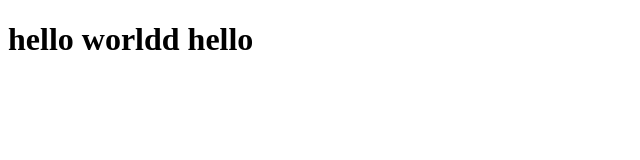
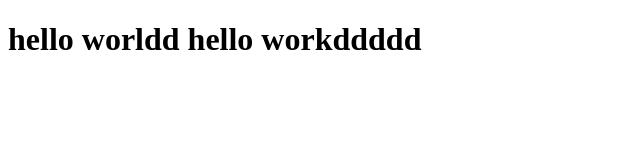
Before and after one commit to Rishav00123/test, a plain HTML site: page index.html in a window 1280 px wide. Shown: the whole page, without its empty margins (0-640 px from the left). Drawn offline with Linux system fonts and the light colour scheme.

Commit message:
Update index.html

```diff
--- a/index.html
+++ b/index.html
@@ -6,6 +6,6 @@
     <title>Document</title>
 </head>
 <body>
-    <h1>hello worldd hello</h1>
+    <h1>hello worldd hello workddddd</h1>
 </body>
 </html>
```
